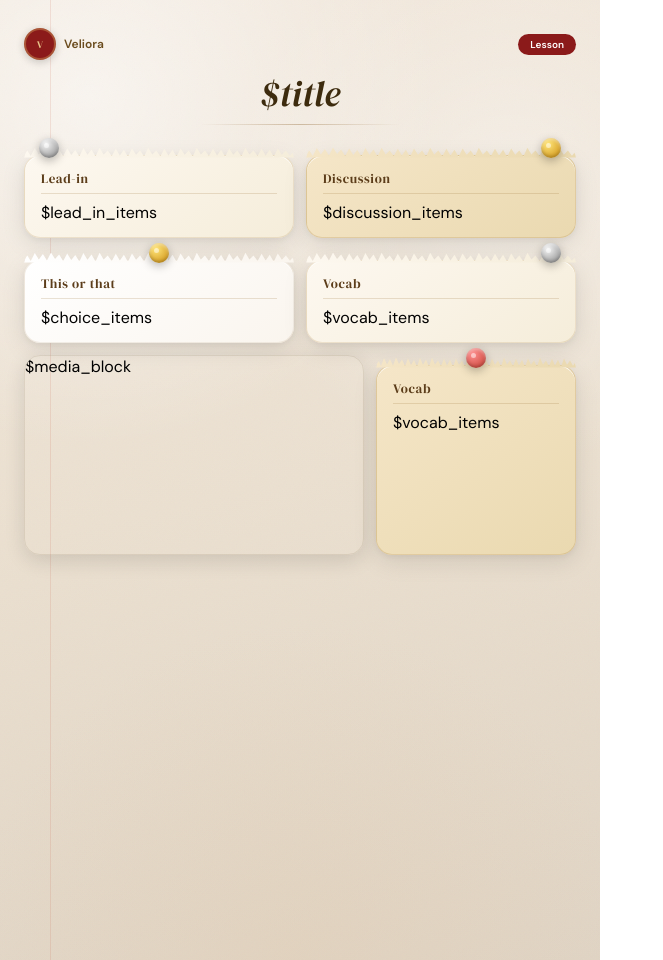
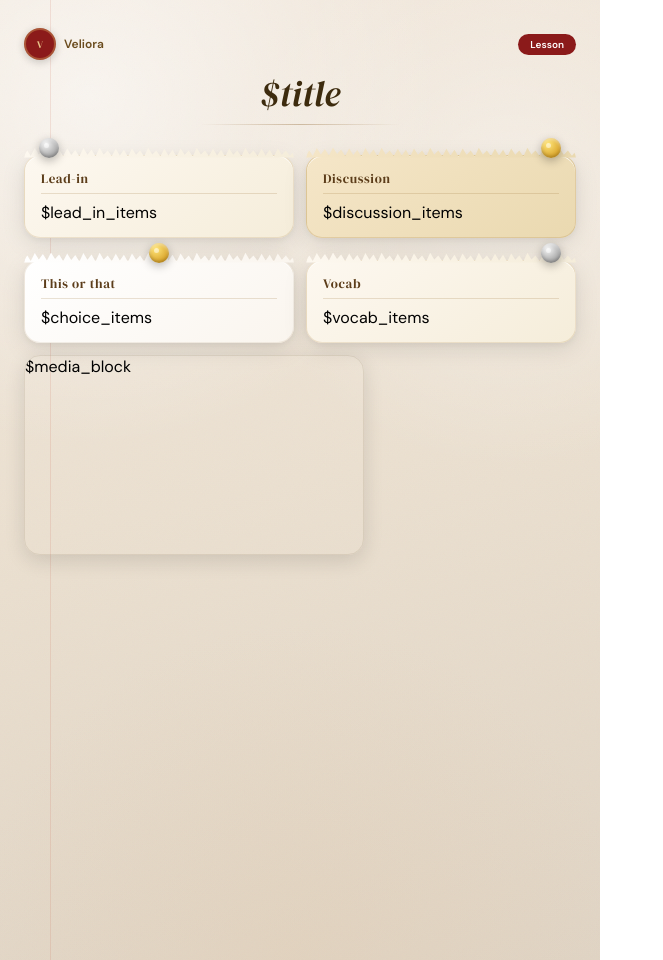
Before and after one commit to Jonis97/veliora-bot, a Python web app: template bot/templates/lesson_art_v1.html in a window 1280 px wide. Shown: the whole page, without its empty margins (0-663 px from the left). Run offline with Jinja, Linux system fonts and the light colour scheme; the template is opened without the code that fills it, so the values that code supplies are empty.

Commit message:
fix: remove vocab duplicate

```diff
--- a/bot/templates/lesson_art_v1.html
+++ b/bot/templates/lesson_art_v1.html
@@ -147,12 +147,6 @@ body{width:600px;font-family:'DM Sans',sans-serif;}
         $media_block
       </div>
 
-      <div class="card card-beige torn" style="margin-top:10px;">
-        <div class="pin pin-red" style="top:-18px;left:50%;transform:translateX(-50%);"></div>
-        <div class="card-title">Vocab</div>
-        $vocab_items
-      </div>
-
     </div>
 
   </div>
```
